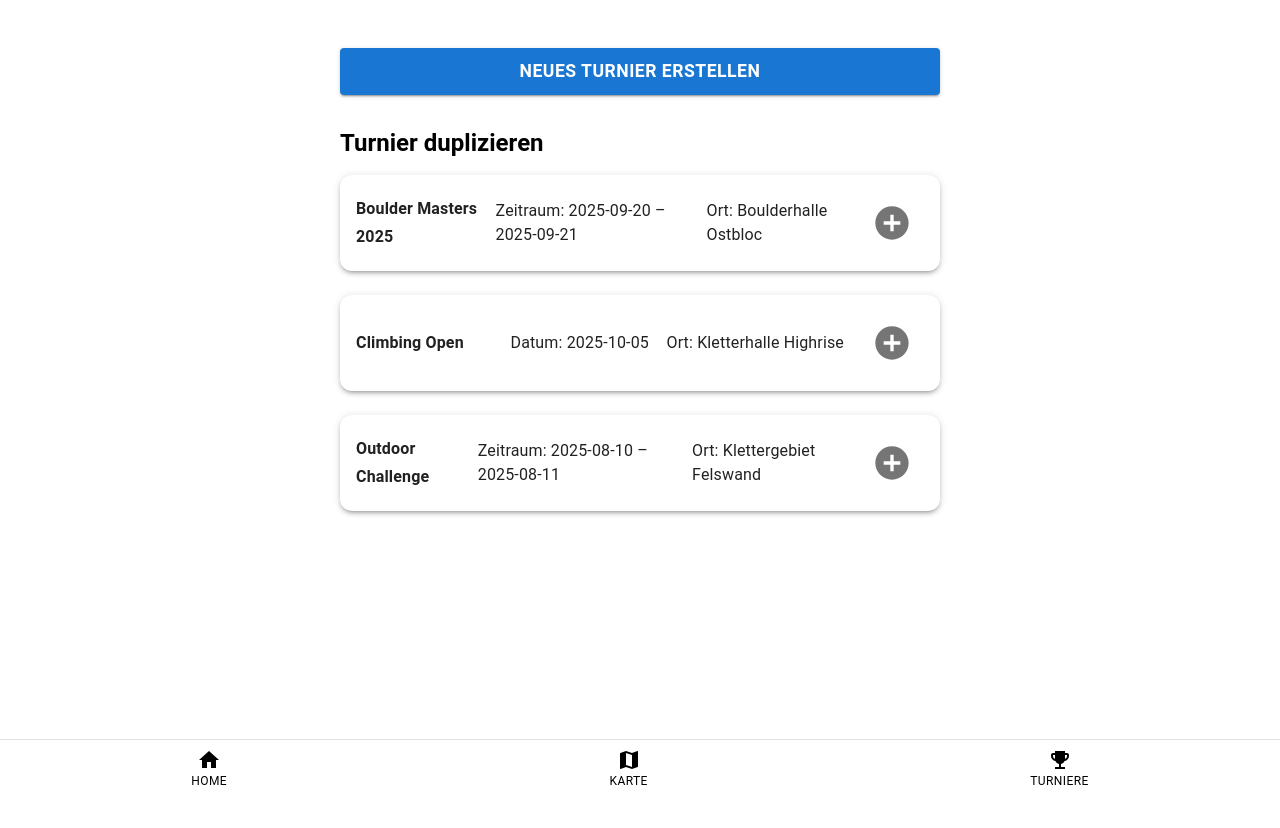
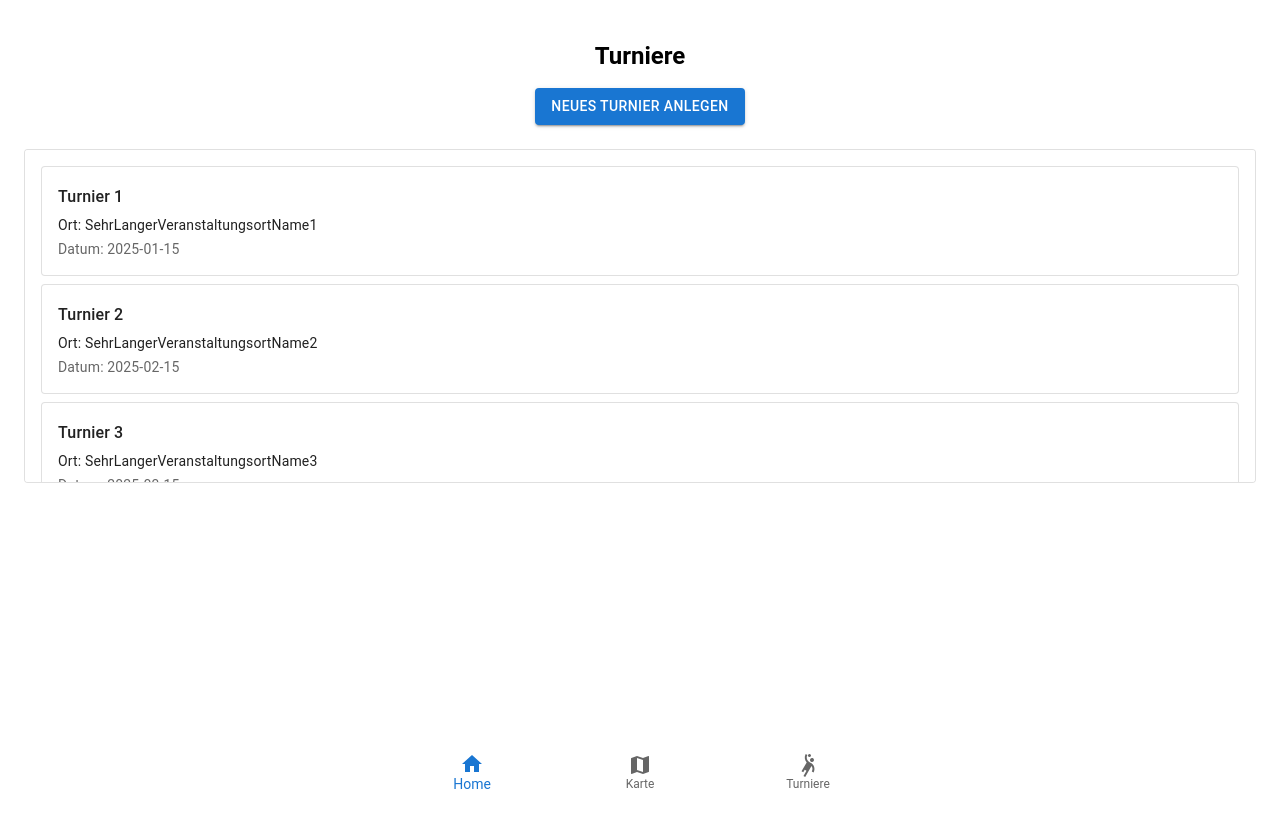
Before and after one commit to JonasFlachmann/ClimbingTurnamentAppPublic, a Next.js app: page /tournament-create in a window 1280 px wide. Shown: the top 828 px of the page. Built offline with nearby package versions, Linux system fonts and the light colour scheme.

Commit message:
Aktualisieren von tournament-create.tsx

```diff
--- a/pages/tournament-create.tsx
+++ b/pages/tournament-create.tsx
@@ -1,203 +1,126 @@
-import React, { useState } from "react";
-import { Box, Paper, Typography, Stack, Divider, IconButton, Button, Collapse } from "@mui/material";
-import AddCircleIcon from "@mui/icons-material/AddCircle";
+import React from "react";
+import {
+  Box,
+  Typography,
+  Paper,
+  Button,
+  BottomNavigation,
+  BottomNavigationAction,
+} from "@mui/material";
 import HomeIcon from "@mui/icons-material/Home";
 import MapIcon from "@mui/icons-material/Map";
-import EmojiEventsIcon from "@mui/icons-material/EmojiEvents";
-import { useRouter } from "next/router";
+import SportsHandballIcon from "@mui/icons-material/SportsHandball";
+import Link from "next/link";
 
-const dummyTournaments = [
-  {
-    id: 1,
-    name: "Boulder Masters 2025",
-    start: "2025-09-20",
-    end: "2025-09-21",
-    venue: "Boulderhalle Ostbloc",
-    routes: [
-      { name: "Wand 1", color: "Rot", difficulty: "5a" },
-      { name: "Überhang", color: "Blau", difficulty: "6b" },
-    ],
-    participants: 42,
-    status: "Aktiv",
-  },
-  {
-    id: 2,
-    name: "Climbing Open",
-    start: "2025-10-05",
-    end: "2025-10-05",
-    venue: "Kletterhalle Highrise",
-    routes: [
-      { name: "Platte", color: "Gelb", difficulty: "6a+" },
-      { name: "Sloper", color: "Grün", difficulty: "7a" },
-    ],
-    participants: 35,
-    status: "Ausstehend",
-  },
-  {
-    id: 3,
-    name: "Outdoor Challenge",
-    start: "2025-08-10",
-    end: "2025-08-11",
-    venue: "Klettergebiet Felswand",
-    routes: [
-      { name: "Dach", color: "Schwarz", difficulty: "6c" },
-      { name: "Kante", color: "Violett", difficulty: "5c" },
-    ],
-    participants: 28,
-    status: "Abgeschlossen",
-  },
-];
+const TournamentCreate: React.FC = () => {
+  const [value, setValue] = React.useState(0);
 
-const TournamentCreatePage: React.FC = () => {
-  const [openDetails, setOpenDetails] = useState<{ [key: number]: boolean }>({});
-  const router = useRouter();
-  const currentPath = router.pathname;
-
-  const handleOpenDetails = (id: number) => {
-    setOpenDetails((prev) => ({
-      ...prev,
-      [id]: !prev[id],
-    }));
-  };
-
-  const handleAddClick = (e: React.MouseEvent, id: number) => {
-    e.stopPropagation();
-    router.push("/tournament-define");
-  };
+  // 6 Dummy-Turniere
+  const dummyTournaments = Array.from({ length: 6 }, (_, index) => ({
+    id: index + 1,
+    name: `Turnier ${index + 1}`,
+    location: `SehrLangerVeranstaltungsortName${index + 1}`,
+    date: `2025-0${index + 1}-15`,
+  }));
 
   return (
     <Box sx={{ minHeight: "100vh", bgcolor: "background.default", pb: 10 }}>
-      <Box sx={{ maxWidth: 600, mx: "auto", pt: 5 }}>
+      <Typography
+        variant="h5"
+        fontWeight="bold"
+        textAlign="center"
+        sx={{ pt: 4, pb: 2 }}
+      >
+        Turniere
+      </Typography>
+
+      {/* Button Neues Turnier */}
+      <Box sx={{ display: "flex", justifyContent: "center", mb: 3 }}>
         <Button
           variant="contained"
           color="primary"
-          size="large"
-          fullWidth
-          sx={{ mb: 4, fontWeight: "bold", fontSize: "1.1rem" }}
+          component={Link}
+          href="/tournament-define"
         >
-          Neues Turnier erstellen
+          Neues Turnier anlegen
         </Button>
-        <Typography variant="h5" sx={{ mb: 2, fontWeight: "bold" }}>
-          Turnier duplizieren
-        </Typography>
-        <Stack spacing={3}>
-          {dummyTournaments.map((tournament) => (
-            <Box key={tournament.id}>
-              {/* Turnierfeld klickbar */}
-              <Paper
-                elevation={3}
-                sx={{
-                  p: 2,
-                  borderRadius: 3,
-                  cursor: "pointer",
-                  "&:hover": { boxShadow: 8, bgcolor: "action.hover" }
-                }}
-                onClick={() => handleOpenDetails(tournament.id)}
-              >
-                <Stack direction="row" alignItems="center" spacing={2}>
-                  <Typography variant="subtitle1" sx={{ fontWeight: "bold", flexGrow: 1 }}>
-                    {tournament.name}
-                  </Typography>
-                  <Typography sx={{ minWidth: 140 }}>
-                    {tournament.start === tournament.end
-                      ? `Datum: ${tournament.start}`
-                      : `Zeitraum: ${tournament.start} – ${tournament.end}`}
-                  </Typography>
-                  <Typography sx={{ minWidth: 120 }}>
-                    Ort: {tournament.venue}
-                  </Typography>
-                  {/* Add-Button nur Plus, größer, rechts */}
-                  <IconButton
-                    size="large"
-                    onClick={(e) => handleAddClick(e, tournament.id)}
-                    sx={{ ml: 2, fontSize: 40 }}
-                  >
-                    <AddCircleIcon fontSize="inherit" />
-                  </IconButton>
-                </Stack>
-              </Paper>
-              {/* Details aufklappbar */}
-              <Collapse in={openDetails[tournament.id] || false}>
-                <Paper elevation={0} sx={{ bgcolor: "background.default", p: 2, mt: 1, mb: 1 }}>
-                  <Divider sx={{ mb: 2 }} />
-                  <Typography variant="subtitle2" sx={{ fontWeight: "bold" }}>
-                    Routen:
-                  </Typography>
-                  <Stack direction="row" spacing={3} sx={{ mb: 1 }}>
-                    {tournament.routes.map((route, idx) => (
-                      <Paper key={idx} sx={{ p: 1.5, borderRadius: 2, minWidth: 120 }}>
-                        <Typography sx={{ fontWeight: "bold" }}>{route.name}</Typography>
-                        <Typography sx={{ color: "text.secondary" }}>Farbe: {route.color}</Typography>
-                        <Typography sx={{ color: "text.secondary" }}>Schwierigkeit: {route.difficulty}</Typography>
-                      </Paper>
-                    ))}
-                  </Stack>
-                  <Typography variant="subtitle2" sx={{ fontWeight: "bold" }}>
-                    Teilnehmeranzahl: <span style={{ fontWeight: 400 }}>{tournament.participants}</span>
-                  </Typography>
-                </Paper>
-              </Collapse>
-            </Box>
-          ))}
-        </Stack>
       </Box>
-      {/* Footer identisch zu home.tsx */}
-      <Box
-        component="footer"
+
+      {/* Liste der Dummy-Turniere */}
+      <Paper
+        variant="outlined"
         sx={{
-          position: "fixed",
-          left: 0,
-          bottom: 0,
-          width: "100%",
-          bgcolor: "background.paper",
-          borderTop: 1,
-          borderColor: "divider",
-          py: 1,
+          m: 2,
+          p: 2,
+          maxHeight: 300,
+          overflowY: "auto",
           display: "flex",
-          justifyContent: "space-around",
-          alignItems: "center",
-          zIndex: 100,
+          flexDirection: "column",
+          gap: 1,
         }}
       >
-        <Box sx={{ display: "flex", flexDirection: "column", alignItems: "center" }}>
-          <Button
-            color={currentPath === "/home" ? "primary" : "inherit"}
-            onClick={() => router.push("/home")}
-            sx={{ minWidth: 0, p: 0, display: "flex", flexDirection: "column" }}
+        {dummyTournaments.map((t) => (
+          <Paper
+            key={t.id}
+            variant="outlined"
+            sx={{
+              p: 2,
+              display: "flex",
+              flexDirection: "column",
+              gap: 0.5,
+            }}
           >
-            <HomeIcon />
-            <Typography variant="caption" sx={{ fontWeight: currentPath === "/home" ? "bold" : "normal" }}>
-              Home
+            <Typography variant="subtitle1" fontWeight="medium">
+              {t.name}
             </Typography>
-          </Button>
-        </Box>
-        <Box sx={{ display: "flex", flexDirection: "column", alignItems: "center" }}>
-          <Button
-            color={currentPath === "/map" ? "primary" : "inherit"}
-            onClick={() => router.push("/map")}
-            sx={{ minWidth: 0, p: 0, display: "flex", flexDirection: "column" }}
-          >
-            <MapIcon />
-            <Typography variant="caption" sx={{ fontWeight: currentPath === "/map" ? "bold" : "normal" }}>
-              Karte
+            <Typography
+              variant="body2"
+              sx={{
+                whiteSpace: "nowrap",
+                overflow: "hidden",
+                textOverflow: "ellipsis",
+                maxWidth: "100%",
+              }}
+            >
+              Ort: {t.location}
             </Typography>
-          </Button>
-        </Box>
-        <Box sx={{ display: "flex", flexDirection: "column", alignItems: "center" }}>
-          <Button
-            color={currentPath === "/tournament-overview" ? "primary" : "inherit"}
-            onClick={() => router.push("/tournament-overview")}
-            sx={{ minWidth: 0, p: 0, display: "flex", flexDirection: "column" }}
-          >
-            <EmojiEventsIcon />
-            <Typography variant="caption" sx={{ fontWeight: currentPath === "/tournament-overview" ? "bold" : "normal" }}>
-              Turniere
+            <Typography variant="body2" color="text.secondary">
+              Datum: {t.date}
             </Typography>
-          </Button>
-        </Box>
-      </Box>
+          </Paper>
+        ))}
+      </Paper>
+
+      {/* Footer Navigation */}
+      <BottomNavigation
+        showLabels
+        value={value}
+        onChange={(event, newValue) => {
+          setValue(newValue);
+        }}
+        sx={{ position: "fixed", bottom: 0, left: 0, right: 0 }}
+      >
+        <BottomNavigationAction
+          label="Home"
+          icon={<HomeIcon />}
+          component={Link}
+          href="/home"
+        />
+        <BottomNavigationAction
+          label="Karte"
+          icon={<MapIcon />}
+          component={Link}
+          href="/map"
+        />
+        <BottomNavigationAction
+          label="Turniere"
+          icon={<SportsHandballIcon />}
+          component={Link}
+          href="/tournament"
+        />
+      </BottomNavigation>
     </Box>
   );
 };
 
-export default TournamentCreatePage;
+export default TournamentCreate;
```
